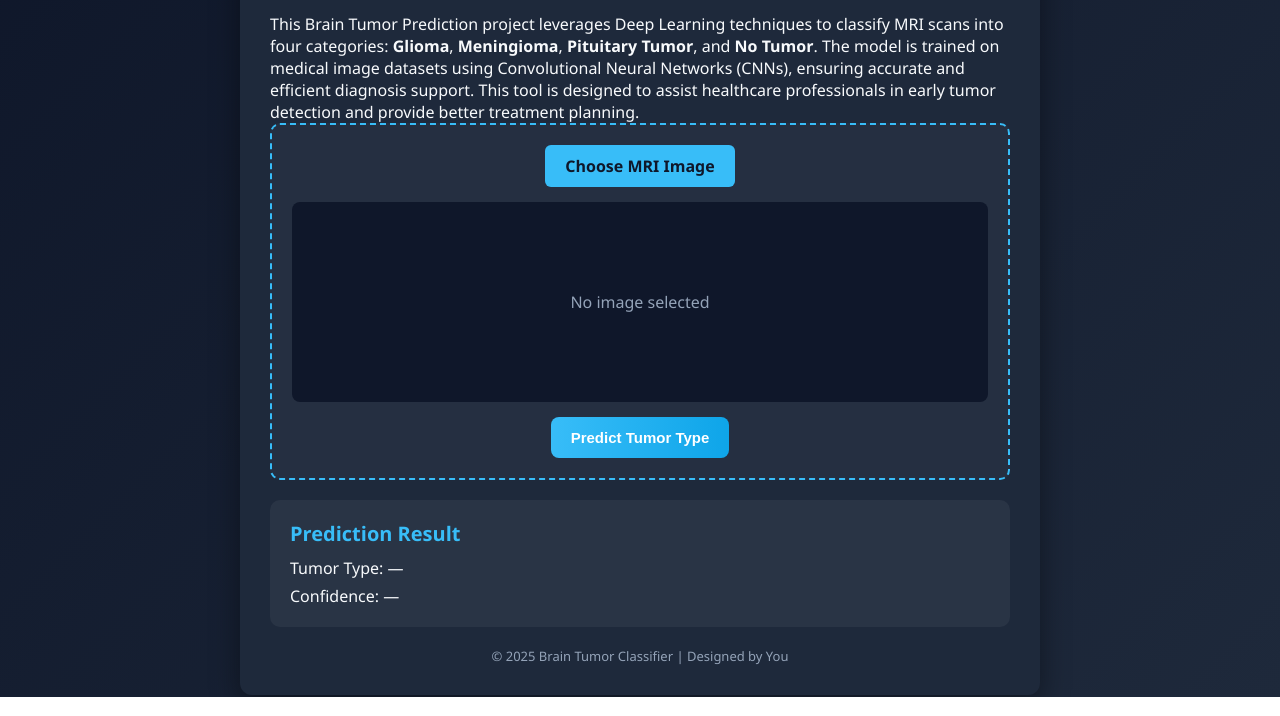
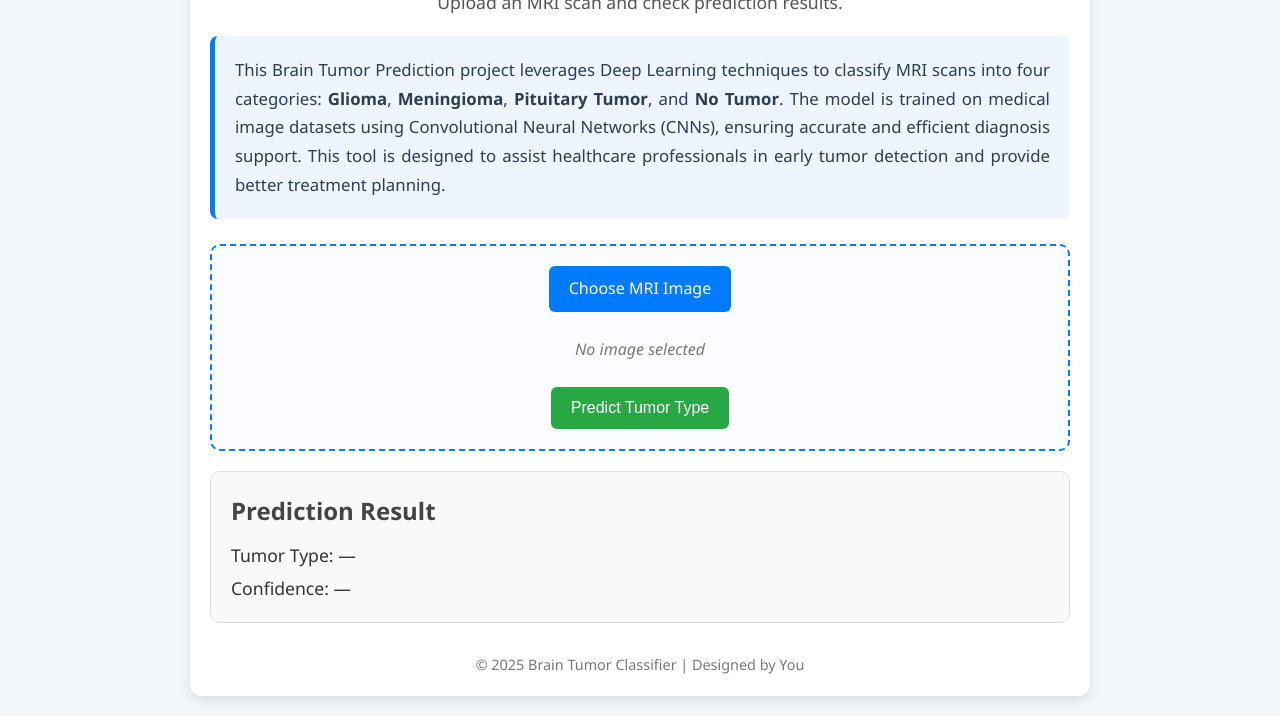
Before and after one commit to navadeep-21/tumer, a plain HTML site: page index.html in a window 1280 px wide. Shown: the part 103-819 px from the top of the page. Drawn offline with Linux system fonts and the light colour scheme.

Commit message:
Update style.css

```diff
--- a/style.css
+++ b/style.css
@@ -6,22 +6,20 @@
 }
 
 body {
-  font-family: "Segoe UI", Tahoma, sans-serif;
-  background: linear-gradient(135deg, #0f172a, #1e293b);
-  color: #f8fafc;
-  display: flex;
-  justify-content: center;
-  align-items: center;
-  min-height: 100vh;
+  font-family: 'Segoe UI', Tahoma, Geneva, Verdana, sans-serif;
+  background: #f4f7fa;
+  color: #333;
+  line-height: 1.6;
 }
 
 .container {
   width: 90%;
-  max-width: 800px;
-  background: #1e293b;
-  padding: 30px;
+  max-width: 900px;
+  margin: 20px auto;
+  padding: 20px;
+  background: #fff;
   border-radius: 12px;
-  box-shadow: 0 10px 30px rgba(0, 0, 0, 0.4);
+  box-shadow: 0px 4px 12px rgba(0, 0, 0, 0.1);
 }
 
 header {
@@ -30,38 +28,54 @@ header {
 }
 
 header h1 {
-  font-size: 28px;
-  color: #38bdf8;
+  color: #2c3e50;
 }
 
 header p {
-  font-size: 15px;
-  color: #cbd5e1;
-  margin-top: 5px;
+  font-size: 1.1em;
+  color: #555;
 }
 
-main {
+/* Project Description Card */
+.project-description {
+  background: #eef5ff;
+  border-left: 5px solid #007bff;
+  padding: 20px;
+  margin-bottom: 25px;
+  border-radius: 8px;
+}
+
+.project-description p {
+  font-size: 1.05em;
+  color: #2c3e50;
+  text-align: justify;
+  line-height: 1.7;
+}
+
+/* Upload Box */
+.upload-box {
   display: flex;
   flex-direction: column;
-  gap: 20px;
-}
-
-.upload-box {
-  border: 2px dashed #38bdf8;
+  align-items: center;
   padding: 20px;
+  border: 2px dashed #007bff;
   border-radius: 10px;
-  text-align: center;
-  background: rgba(255, 255, 255, 0.03);
+  background: #fafcff;
+  margin-bottom: 20px;
 }
 
 .file-label {
-  display: inline-block;
+  background: #007bff;
+  color: white;
   padding: 10px 20px;
-  background: #38bdf8;
-  color: #0f172a;
   border-radius: 6px;
   cursor: pointer;
-  font-weight: 600;
+  margin-bottom: 15px;
+  transition: background 0.3s;
+}
+
+.file-label:hover {
+  background: #0056b3;
 }
 
 #file-upload {
@@ -69,60 +83,51 @@ main {
 }
 
 .preview {
-  margin: 15px 0;
-  background: #0f172a;
-  border-radius: 8px;
+  margin-bottom: 15px;
   padding: 10px;
-  height: 200px;
-  display: flex;
-  align-items: center;
-  justify-content: center;
-  color: #94a3b8;
-}
-
-.preview img {
-  max-width: 100%;
-  max-height: 100%;
-  border-radius: 8px;
+  text-align: center;
+  color: #777;
+  font-style: italic;
 }
 
 .btn {
-  background: linear-gradient(90deg, #38bdf8, #0ea5e9);
+  background: #28a745;
+  color: white;
+  padding: 12px 20px;
   border: none;
-  padding: 12px 20px;
-  border-radius: 8px;
-  color: #fff;
-  font-size: 15px;
-  font-weight: 600;
+  border-radius: 6px;
   cursor: pointer;
-  transition: 0.3s;
+  font-size: 1em;
+  transition: background 0.3s;
 }
 
 .btn:hover {
-  opacity: 0.9;
+  background: #218838;
 }
 
+/* Result Card */
 .result-card {
+  margin-top: 20px;
   padding: 20px;
-  background: rgba(255, 255, 255, 0.05);
+  background: #f9f9f9;
   border-radius: 10px;
+  border: 1px solid #ddd;
 }
 
 .result-card h2 {
   margin-bottom: 10px;
-  font-size: 20px;
-  color: #38bdf8;
+  color: #444;
 }
 
-.result-label,
-.confidence {
-  font-size: 16px;
-  margin-top: 6px;
+.result-label, .confidence {
+  font-size: 1.1em;
+  margin-top: 5px;
 }
 
+/* Footer */
 footer {
   text-align: center;
-  margin-top: 20px;
-  font-size: 13px;
-  color: #94a3b8;
+  margin-top: 30px;
+  font-size: 0.9em;
+  color: #777;
 }
```
